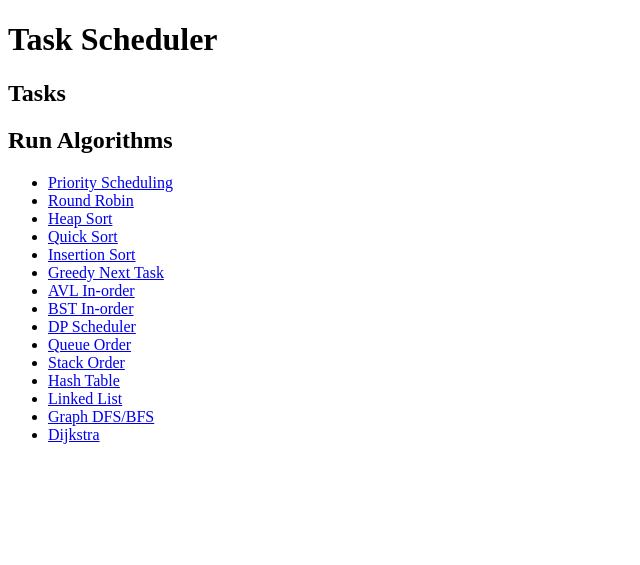
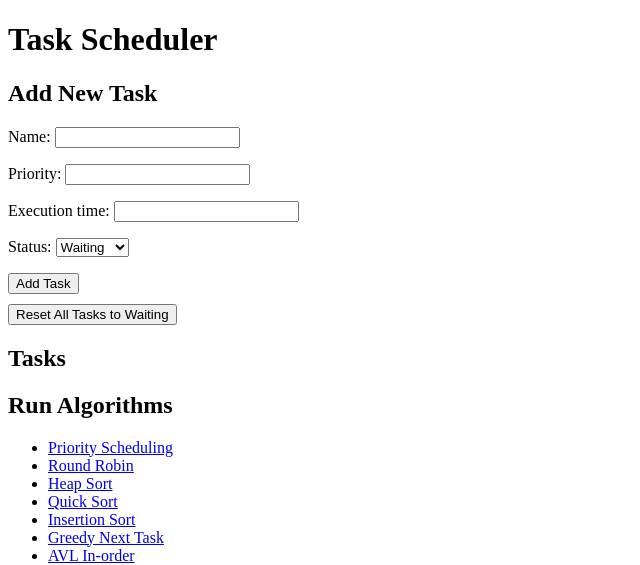
Before and after one commit to frirenomg/algorthm_and_data_structures_FINAL, a Django app: page / in a window 1280 px wide. Shown: the top 565 px of the page, without its empty margins (0-640 px from the left). Run offline with Django 5.2, Linux system fonts and the light colour scheme; data that the repository does not hold is empty.

Commit message:
Data base manipulating added

```diff
--- a/scheduler/algorithms/hash_table.py
+++ b/scheduler/algorithms/hash_table.py
@@ -1,5 +1,3 @@
-# scheduler/algorithms/hash_table.py
-
 class TaskHashTable:
     def __init__(self):
         self.table = {}
--- a/scheduler/algorithms/heap_sort.py
+++ b/scheduler/algorithms/heap_sort.py
@@ -2,14 +2,8 @@ import heapq
 from itertools import count
 
 def heap_sort_tasks(tasks):
-    """
-    Heap Sort для задач.
-    Сортировка по priority (по убыванию).
-    Используется counter для стабильности.
-    """
     counter = count()
 
-    # Формируем кучу: мин-куча с отрицательным приоритетом для сортировки по убыванию
     heap = [(-task.priority, next(counter), task) for task in tasks]
     heapq.heapify(heap)
 
--- a/scheduler/algorithms/priority_queue.py
+++ b/scheduler/algorithms/priority_queue.py
@@ -7,7 +7,6 @@ class PriorityTaskQueue:
         self.counter = count()
 
     def add_task(self, task):
-        # Используем отрицательный приоритет для max-heap
         heapq.heappush(self.heap, (-task.priority, next(self.counter), task))
 
     def get_next(self):
--- a/scheduler/algorithms/sorting.py
+++ b/scheduler/algorithms/sorting.py
@@ -1,7 +1,4 @@
 def sort_by_priority(tasks):
-    """
-    Сортировка задач по priority (по возрастанию или убыванию — выбери по требованию)
-    """
     tasks = tasks.copy()
     for i in range(1, len(tasks)):
         key = tasks[i]
--- /dev/null
+++ b/scheduler/forms.py
@@ -0,0 +1,13 @@
+from django import forms
+from .models import Task
+
+class TaskForm(forms.ModelForm):
+    class Meta:
+        model = Task
+        fields = ['name', 'priority', 'execution_time', 'status']
+        widgets = {
+            'name': forms.TextInput(attrs={'class': 'form-control'}),
+            'priority': forms.NumberInput(attrs={'class': 'form-control'}),
+            'execution_time': forms.NumberInput(attrs={'class': 'form-control'}),
+            'status': forms.Select(attrs={'class': 'form-control'})
+        }
--- a/scheduler/templates/scheduler/index.html
+++ b/scheduler/templates/scheduler/index.html
@@ -5,10 +5,28 @@
 </head>
 <body>
     <h1>Task Scheduler</h1>
+
+    <h2>Add New Task</h2>
+    <form method="post">
+        {% csrf_token %}
+        {{ form.as_p }}
+        <button type="submit" name="add_task">Add Task</button>
+    </form>
+
+    <!-- Кнопка сброса статусов всех задач -->
+    <form action="{% url 'reset_all_tasks' %}" method="post" style="margin-top: 10px;">
+        {% csrf_token %}
+        <button type="submit">Reset All Tasks to Waiting</button>
+    </form>
+
     <h2>Tasks</h2>
     <ul>
         {% for task in tasks %}
-            <li>{{ task.name }} (Priority: {{ task.priority }}, Execution Time: {{ task.execution_time }})</li>
+            <li>
+                {{ task.name }} (Priority: {{ task.priority }}, Execution Time: {{ task.execution_time }}, Status: {{ task.status }})
+                [<a href="{% url 'edit_task' task.id %}">Edit</a>]
+                [<a href="{% url 'delete_task' task.id %}">Delete</a>]
+            </li>
         {% endfor %}
     </ul>
 
--- a/scheduler/urls.py
+++ b/scheduler/urls.py
@@ -4,6 +4,11 @@ from . import views
 urlpatterns = [
     path('', views.index, name='index'),
 
+    # CRUD задачи
+    path('task/edit/<int:task_id>/', views.edit_task, name='edit_task'),
+    path('task/delete/<int:task_id>/', views.delete_task, name='delete_task'),
+
+    # Алгоритмы
     path('avl/', views.run_avl, name='avl'),
     path('bst/', views.run_bst, name='bst'),
     path('dijkstra/', views.run_dijkstra, name='dijkstra'),
@@ -20,4 +25,5 @@ urlpatterns = [
     path('searching/', views.run_searching, name='searching'),
     path('sorting/', views.run_sorting, name='sorting'),
     path('stack/', views.run_stack, name='stack'),
+    path('tasks/reset/', views.reset_all_tasks, name='reset_all_tasks'),
 ]
--- a/scheduler/views.py
+++ b/scheduler/views.py
@@ -1,6 +1,7 @@
 from django.http import JsonResponse
-from django.shortcuts import render
+from django.shortcuts import render, get_object_or_404, redirect
 from .models import Task
+from .forms import TaskForm
 
 # Импортируем модули алгоритмов целиком
 from .algorithms import (
@@ -22,13 +23,44 @@ from .algorithms import (
     graph
 )
 
-
+# ---------- TASK LIST + ADD ----------
 def index(request):
     tasks = Task.objects.all()
-    return render(request, 'scheduler/index.html', {'tasks': tasks})
 
+    # Форма добавления новой задачи
+    if request.method == 'POST' and 'add_task' in request.POST:
+        form = TaskForm(request.POST)
+        if form.is_valid():
+            form.save()
+            return redirect('index')
+    else:
+        form = TaskForm()
 
-# ---------- AVL TREE ----------
+    return render(request, 'scheduler/index.html', {'tasks': tasks, 'form': form})
+
+# ---------- EDIT TASK ----------
+def edit_task(request, task_id):
+    task = get_object_or_404(Task, pk=task_id)
+    if request.method == 'POST':
+        form = TaskForm(request.POST, instance=task)
+        if form.is_valid():
+            form.save()
+            return redirect('index')
+    else:
+        form = TaskForm(instance=task)
+    return render(request, 'scheduler/edit_task.html', {'form': form, 'task': task})
+
+def reset_all_tasks(request):
+    Task.objects.all().update(status='waiting')
+    return redirect('index')
+
+# ---------- DELETE TASK ----------
+def delete_task(request, task_id):
+    task = get_object_or_404(Task, pk=task_id)
+    task.delete()
+    return redirect('index')
+
+# ---------- ALGORITHMS ----------
 def run_avl(request):
     tasks = list(Task.objects.all())
     root = None
@@ -46,8 +78,6 @@ def run_avl(request):
     inorder(root)
     return JsonResponse({"avl": result})
 
-
-# ---------- BST ----------
 def run_bst(request):
     tasks = list(Task.objects.all())
     tree = bst.BST()
@@ -66,8 +96,6 @@ def run_bst(request):
     inorder(root)
     return JsonResponse({"bst": result})
 
-
-# ---------- DIJKSTRA ----------
 def run_dijkstra(request):
     tasks = list(Task.objects.all())
     graph_dict = {task.name: [] for task in tasks}
@@ -78,12 +106,9 @@ def run_dijkstra(request):
     start_task = tasks[0].name if tasks else None
     if not start_task:
         return JsonResponse({"dijkstra": {}})
-    # вызываем функцию через модуль
     distances = dijkstra.dijkstra(graph_dict, start_task)
     return JsonResponse({"dijkstra": distances})
 
-
-# ---------- TASK GRAPH ----------
 def run_graph(request):
     tasks = list(Task.objects.all())
     g = graph.TaskGraph()
@@ -98,22 +123,16 @@ def run_graph(request):
     bfs_result = g.bfs(start_task)
     return JsonResponse({"graph_dfs": list(dfs_result), "graph_bfs": list(bfs_result)})
 
-
-# ---------- DP SCHEDULER ----------
 def run_dp_scheduler(request):
     tasks = list(Task.objects.all())
     result = dp_scheduler.schedule_dp(tasks, max_time=10)
     return JsonResponse({"dp_scheduler": result})
 
-
-# ---------- GREEDY ----------
 def run_greedy(request):
     tasks = list(Task.objects.filter(status='waiting'))
     task = greedy.greedy_next_task(tasks)
     return JsonResponse({"greedy": task.name if task else None})
 
-
-# ---------- HASH TABLE ----------
 def run_hash_table(request):
     table = hash_table.TaskHashTable()
     tasks = list(Task.objects.all())
@@ -121,15 +140,11 @@ def run_hash_table(request):
         table.insert(task.name, task)
     return JsonResponse({"hash_table": list(table.keys())})
 
-
-# ---------- HEAP SORT ----------
 def run_heap_sort(request):
     tasks = list(Task.objects.all())
     sorted_tasks = heap_sort.heap_sort_tasks(tasks)
     return JsonResponse({"heap_sort": [t.name for t in sorted_tasks]})
 
-
-# ---------- LINKED LIST ----------
 def run_linked_list(request):
     tasks = list(Task.objects.all())
     ll = linked_list.SinglyLinkedList()
@@ -137,8 +152,6 @@ def run_linked_list(request):
         ll.add(task.name)
     return JsonResponse({"linked_list": ll.to_list()})
 
-
-# ---------- PRIORITY QUEUE ----------
 def run_priority_queue(request):
     pq = priority_queue.PriorityTaskQueue()
     tasks = Task.objects.filter(status='waiting')
@@ -151,8 +164,6 @@ def run_priority_queue(request):
             result.append(task.name)
     return JsonResponse({"priority_queue": result})
 
-
-# ---------- QUEUES ----------
 def run_queues(request):
     q = queues.TaskQueue()
     tasks = list(Task.objects.all())
@@ -165,15 +176,11 @@ def run_queues(request):
             result.append(task.name)
     return JsonResponse({"queues": result})
 
-
-# ---------- QUICK SORT ----------
 def run_quick_sort(request):
     tasks = list(Task.objects.all())
     sorted_tasks = quick_sort.quick_sort(tasks)
     return JsonResponse({"quick_sort": [t.name for t in sorted_tasks]})
 
-
-# ---------- ROUND ROBIN ----------
 def run_round_robin(request):
     scheduler = round_robin.RoundRobinScheduler(quantum=3)
     tasks = Task.objects.filter(status='waiting')
@@ -182,23 +189,16 @@ def run_round_robin(request):
     result = scheduler.run()
     return JsonResponse({"round_robin": result})
 
-
-# ---------- SEARCHING ----------
 def run_searching(request):
     tasks = list(Task.objects.all())
-    # вызываем через модуль, если функция есть
     found = getattr(searching, "find_max_priority", lambda x: None)(tasks)
     return JsonResponse({"searching": found.name if found else None})
 
-
-# ---------- SORTING ----------
 def run_sorting(request):
     tasks = list(Task.objects.all())
     sorted_tasks = sorting.sort_by_priority(tasks)
     return JsonResponse({"sorting": [t.name for t in sorted_tasks]})
 
-
-# ---------- STACK ----------
 def run_stack(request):
     s = stack.Stack()
     tasks = list(Task.objects.all())
```
Also changed, not shown: scheduler/templates/scheduler/edit_taask.html (added, +15 -0 lines).
